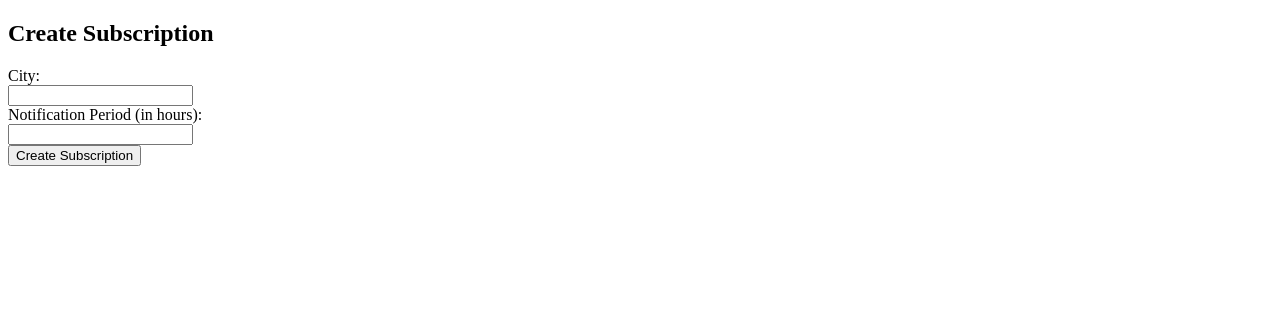
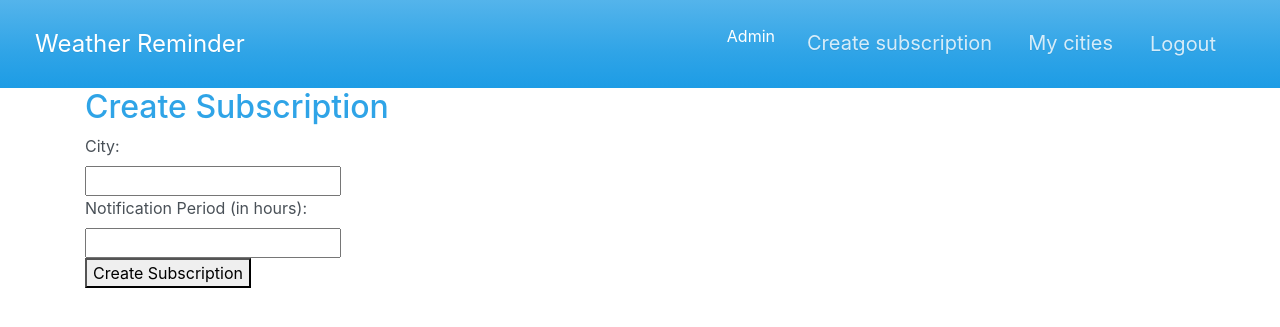
Before and after one commit to Maks-Siglov/Weather-Reminder, a Django app: page /subscriptions/create/ in a window 1280 px wide. Shown: the top 327 px of the page. Run offline with Django 5.2, Linux system fonts and the light colour scheme; the visitor is signed in with stand-in values (Sample User, id 1); some libraries are stand-ins or nearby versions.

Commit message:
Templates improved

```diff
--- /dev/null
+++ b/weather_reminder/static/js/subscriptions/create_subscription.js
@@ -0,0 +1,20 @@
+document.addEventListener('DOMContentLoaded', function () {
+    const subscriptionForm = document.getElementById('subscription-form');
+    subscriptionForm.addEventListener('submit', function (event) {
+        event.preventDefault();
+
+        const formData = new FormData(subscriptionForm);
+
+        fetch(subscriptionForm.action, {
+            method: 'POST',
+            body: formData,
+        })
+            .then(response => {
+                if (response.ok) {
+                    window.location = '/subscriptions/';
+                } else {
+                    alert('Failed to create subscription. Please try again.');
+                }
+            })
+    });
+});
--- a/weather_reminder/subscription/templates/subscription/create_subscription.html
+++ b/weather_reminder/subscription/templates/subscription/create_subscription.html
@@ -1,11 +1,9 @@
-<!DOCTYPE html>
-<html lang="en">
-<head>
-    <meta charset="UTF-8">
-    <meta name="viewport" content="width=device-width, initial-scale=1.0">
-    <title>Create Subscription</title>
-</head>
-<body>
+{% extends 'base.html' %}
+{% load static %}
+
+{% block title %}Create Subscription{% endblock %}
+
+{% block content %}
     <h2>Create Subscription</h2>
     <form id="subscription-form" action="{% url 'subscription_api:create' %}">
         <input type="hidden" id="user_id" name="user" value="{{ user.id }}">
@@ -19,27 +17,5 @@
         <button type="submit">Create Subscription</button>
     </form>
 
-    <script>
-        document.addEventListener('DOMContentLoaded', function () {
-            const subscriptionForm = document.getElementById('subscription-form');
-            subscriptionForm.addEventListener('submit', function (event) {
-                event.preventDefault();
-
-                const formData = new FormData(subscriptionForm);
-
-                fetch(subscriptionForm.action, {
-                    method: 'POST',
-                    body: formData,
-                })
-                .then(response => {
-                    if (response.ok) {
-                        window.location = '/subscriptions/';
-                    } else {
-                        alert('Failed to create subscription. Please try again.');
-                    }
-                })
-            });
-        });
-    </script>
-</body>
-</html>
+    <script src="{% static 'js/subscriptions/create_subscription.js' %}"></script>
+{% endblock %}
--- a/weather_reminder/subscription/templates/subscription/subscriptions.html
+++ b/weather_reminder/subscription/templates/subscription/subscriptions.html
@@ -4,9 +4,8 @@
 
 {% block content %}
 <a href="{% url 'subscription_api:list' user.email %}" id="subscription-list" style="display: none"></a>
-{#    <a href="{% url 'subscription:create' %}" id="create-subscription">Create subscription</a>#}
 
     <div id="subscription-container" class="row text-center"></div>
 
-    <script src="{% static 'js/subscription_list.js' %}"></script>
+    <script src="{% static 'js/subscriptions/subscription_list.js' %}"></script>
 {% endblock %}
--- a/weather_reminder/templates/includes/header.html
+++ b/weather_reminder/templates/includes/header.html
@@ -13,6 +13,10 @@
                     {% if user.is_admin or user.is_staff %}
                         <li><a class="dropdown-item  text-white" href="{% url 'admin:index' %}">Admin</a></li>
                     {% endif %}
+
+                    <li class="nav-item">
+                        <a class="nav-link" href="{% url 'subscription:create' %}" id="create-subscription">Create subscription</a>
+                    </li>
 
                     <li class="nav-item">
                         <a class="nav-link" href="{% url 'subscription:subscriptions' %}">My cities</a>
```
Also changed, not shown: weather_reminder/static/js/subscriptions/subscription_list.js (renamed from weather_reminder/static/js/subscription_list.js).
